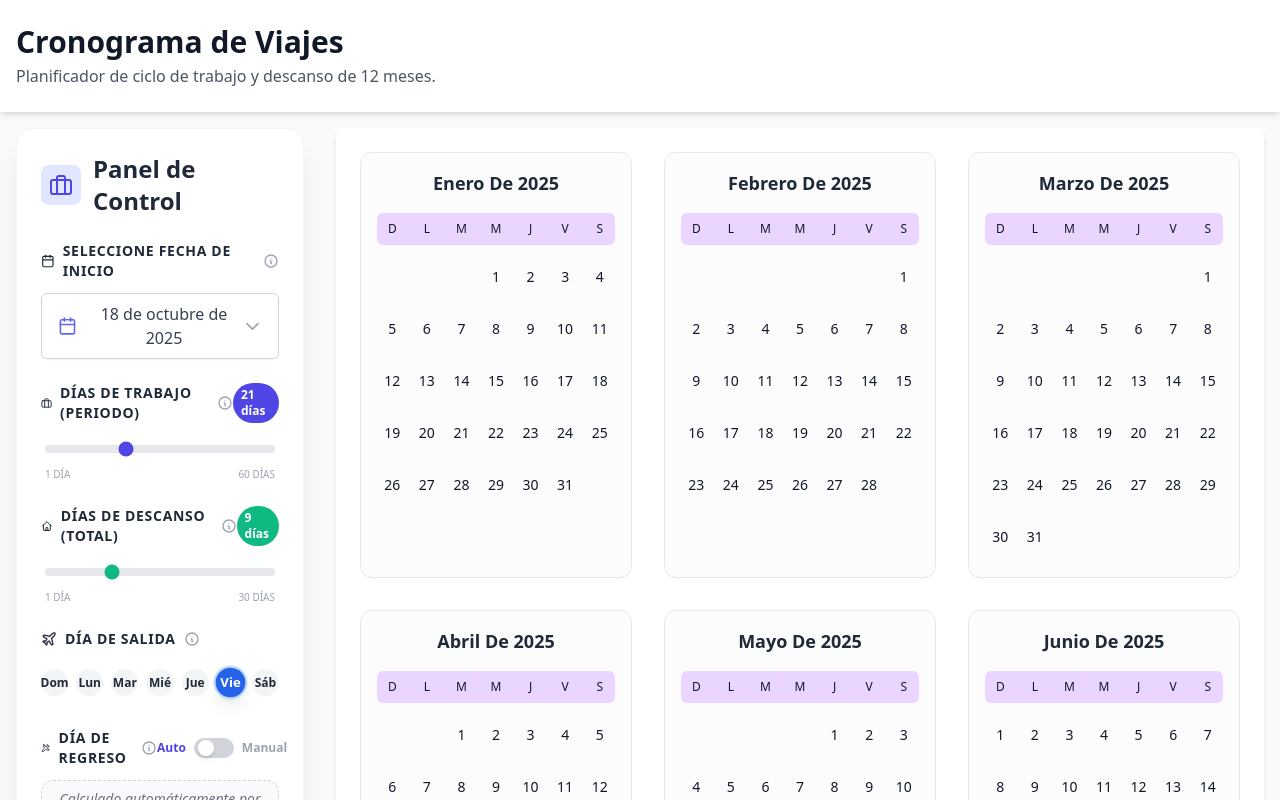
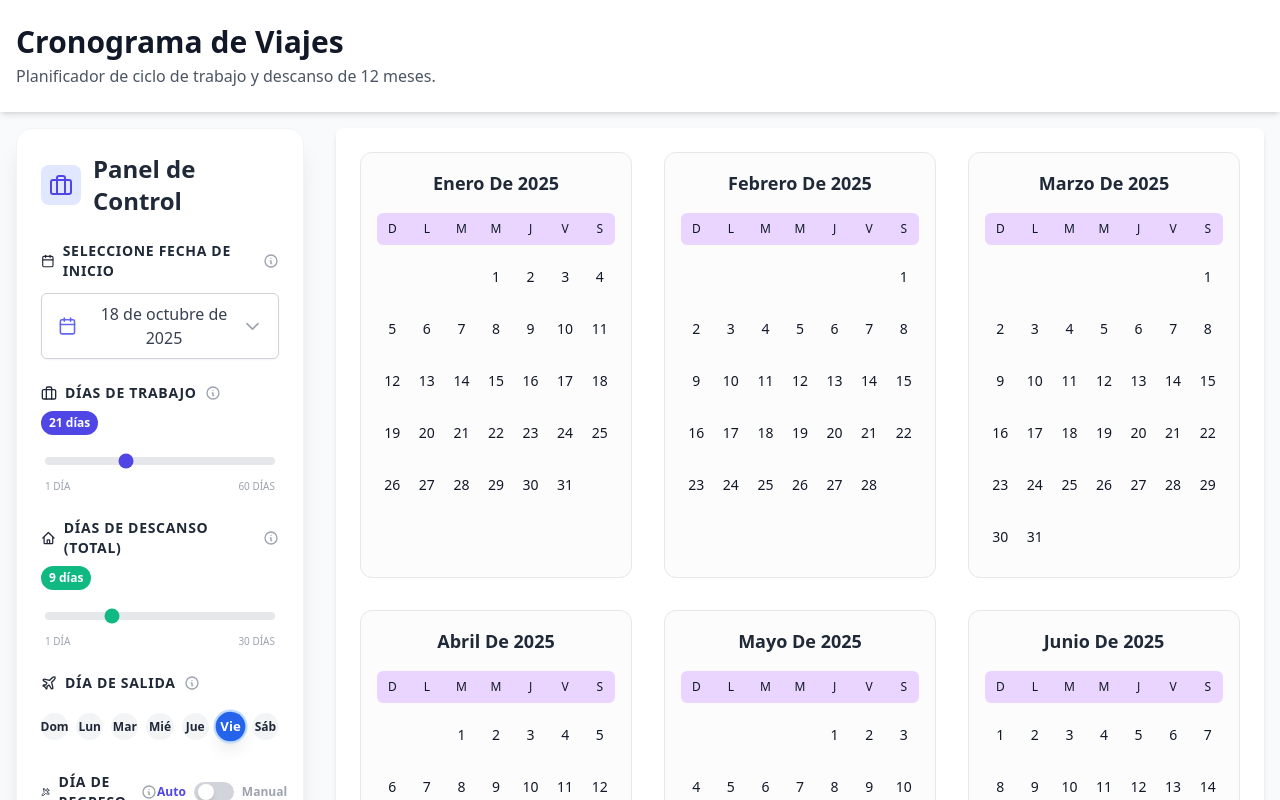
Before and after one commit to cityny/Cronograma-de-Viajes, a React (Vite) app: page / in a window 1280 px wide. Shown: the top 800 px of the page. Built offline with nearby package versions, Linux system fonts and the light colour scheme.

Commit message:
Labels and Badges

```diff
--- a/src/components/ControlPanel.tsx
+++ b/src/components/ControlPanel.tsx
@@ -129,16 +129,16 @@ const ControlPanel: React.FC<ControlPanelProps> = ({
             </div>
 
             <div className="mb-6">
-                <div className="flex justify-between items-center mb-3">
+                <div className="flex justify-between items-center mb-3 flex-wrap gap-2">
                     <label className="flex items-center text-sm font-semibold text-gray-800 uppercase tracking-wider">
                         <BriefcaseIcon className="w-4 h-4 mr-2" />
-                        Días de Trabajo (Periodo)
+                        Días de Trabajo
                         <InfoTooltip
                             text="Cantidad de días consecutivos que trabajas antes de tu descanso."
                             example="21 días (3 semanas)."
                         />
                     </label>
-                    <span className="bg-indigo-600 text-white text-xs font-bold px-2 py-1 rounded-full">
+                    <span className="bg-indigo-600 text-white text-xs font-bold px-2 py-1 rounded-full whitespace-nowrap">
                         {workDays} días
                     </span>
                 </div>
@@ -160,7 +160,7 @@ const ControlPanel: React.FC<ControlPanelProps> = ({
             </div>
 
             <div className="mb-6">
-                <div className="flex justify-between items-center mb-3">
+                <div className="flex justify-between items-center mb-3 flex-wrap gap-2">
                     <label className="flex items-center text-sm font-semibold text-gray-800 uppercase tracking-wider">
                         <HomeIcon className="w-4 h-4 mr-2" />
                         Días de Descanso (Total)
@@ -169,7 +169,7 @@ const ControlPanel: React.FC<ControlPanelProps> = ({
                             example="9 días."
                         />
                     </label>
-                    <span className="bg-emerald-500 text-white text-xs font-bold px-2 py-1 rounded-full">
+                    <span className="bg-emerald-500 text-white text-xs font-bold px-2 py-1 rounded-full whitespace-nowrap">
                         {minRestDays} días
                     </span>
                 </div>
```
